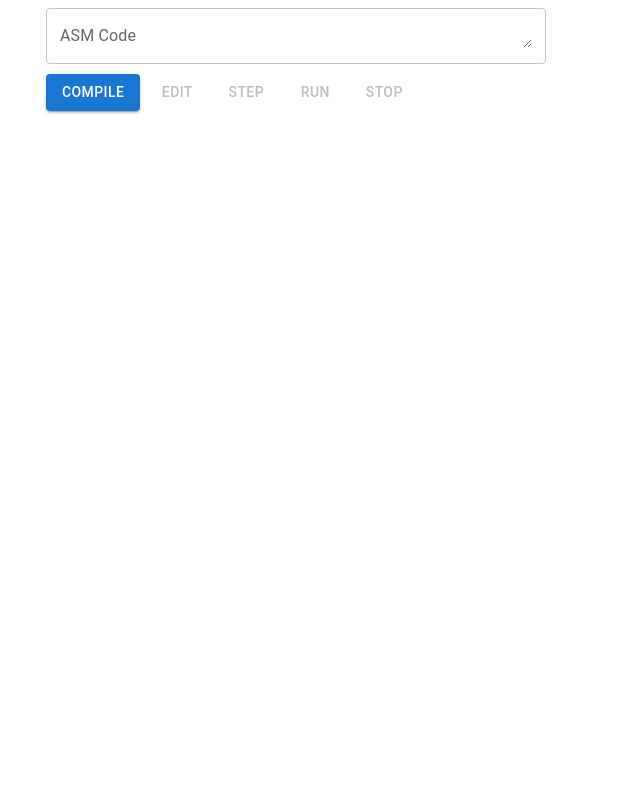
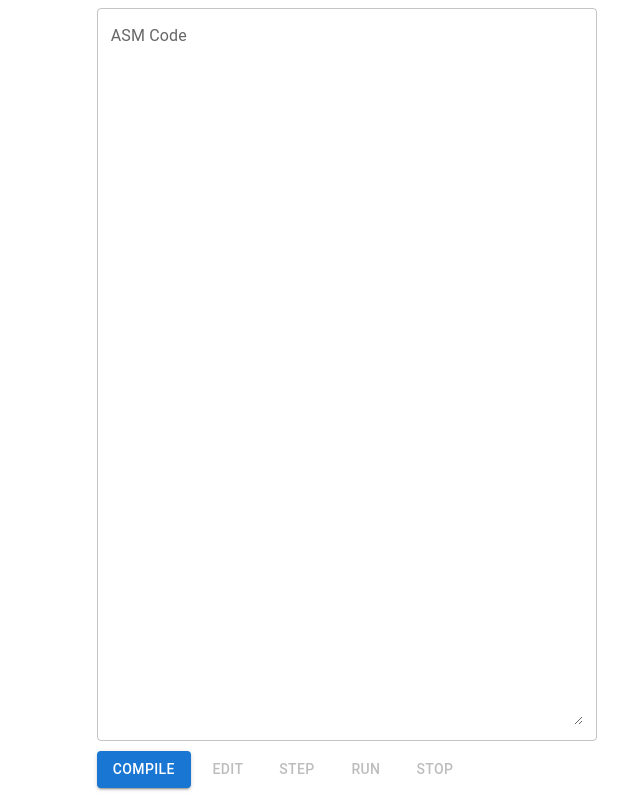
Before and after one commit to tony-ist/arpuemu, a React (Vite) app: page / in a window 1280 px wide. Shown: the whole page, without its empty margins (18-658 px from the left). Built offline with nearby package versions, Linux system fonts and the light colour scheme; a web font is replaced by a local one.

Commit message:
Display scrollbar for textarea

```diff
--- a/src/components/code-editor/CodeEditor.module.css
+++ b/src/components/code-editor/CodeEditor.module.css
@@ -2,9 +2,11 @@
   font-family: RobotoMono, sans-serif;
   resize: vertical;
   height: calc(100vh - 100px);
+  overflow: auto;
 }
 
-/*@media (min-width: 1070px) {*/
-/*  .textAreaContainer textarea {*/
-/*  }*/
-/*}*/
+.compiledCodeContainer {
+  height: calc(100vh - 70px);
+  overflow-y: scroll;
+  resize: vertical;
+}
--- a/src/components/code-editor/CodeEditor.tsx
+++ b/src/components/code-editor/CodeEditor.tsx
@@ -42,15 +42,13 @@ export function CodeEditor(props: CodeEditorPropsType) {
           onChange={(textArea) => setAsmCode(textArea.target.value)}
           multiline
           fullWidth
+          // This forces it to read styles from css
+          inputProps={{ style: { overflow: '', height: '' } }}
         />
       }
       {
         !isEditing &&
-        <Box sx={{
-          height: 'calc(100vh - 70px)',
-          overflowY: 'scroll',
-          resize: 'vertical'
-        }}>
+        <Box className={styles.compiledCodeContainer}>
           <Box>
             {
               asmLines &&
--- a/src/components/main-page/MainPage.module.css
+++ b/src/components/main-page/MainPage.module.css
@@ -7,6 +7,11 @@
   margin-bottom: 10px;
 }
 
+.panelsContainer {
+  display: flex;
+  justify-content: space-evenly;
+}
+
 .panelsContainer > * {
   width: 500px;
 }
```
